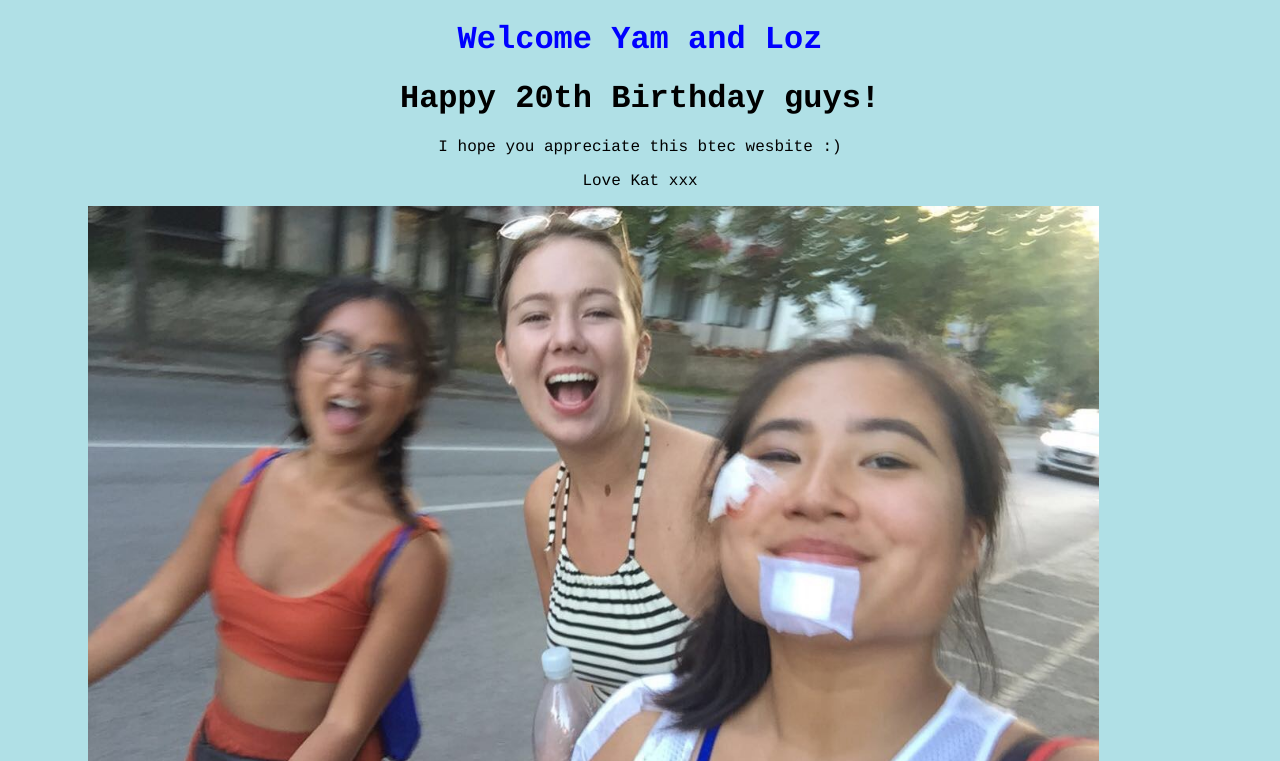
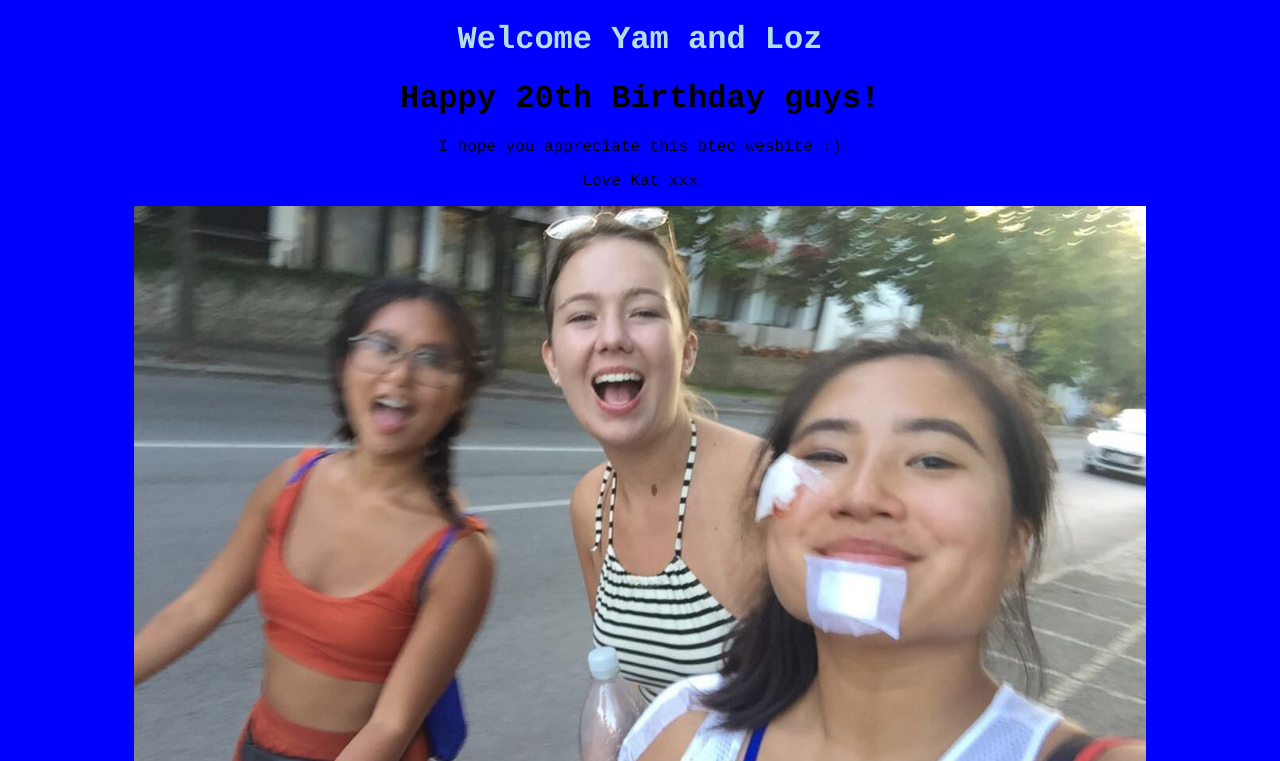
Before and after one commit to katherinecyan/code-project, a plain HTML site: page index.html in a window 1280 px wide. Shown: the top 761 px of the page. Drawn offline with Linux system fonts and the light colour scheme.

Commit message:
colour of background and h1

```diff
--- a/index.html
+++ b/index.html
@@ -5,8 +5,8 @@
       <meta charset="UTF-8">
       <meta name="viewport" content="width=device-width, initial-scale=1.0">
   </head>
-  <body style="background-color:powderblue;font-family:courier" align=center >
-    <h1 style="color:blue;text-align:center">Welcome Yam and Loz</h1>
+  <body style="background-color:blue;font-family:courier" align=center >
+    <h1 style="color:powderblue;text-align:center">Welcome Yam and Loz</h1>
     <div>
       <center>
         <h1>Happy 20th Birthday guys!</h1>
```
Also changed, not shown: AJWY2137 (1).jpg (added).
